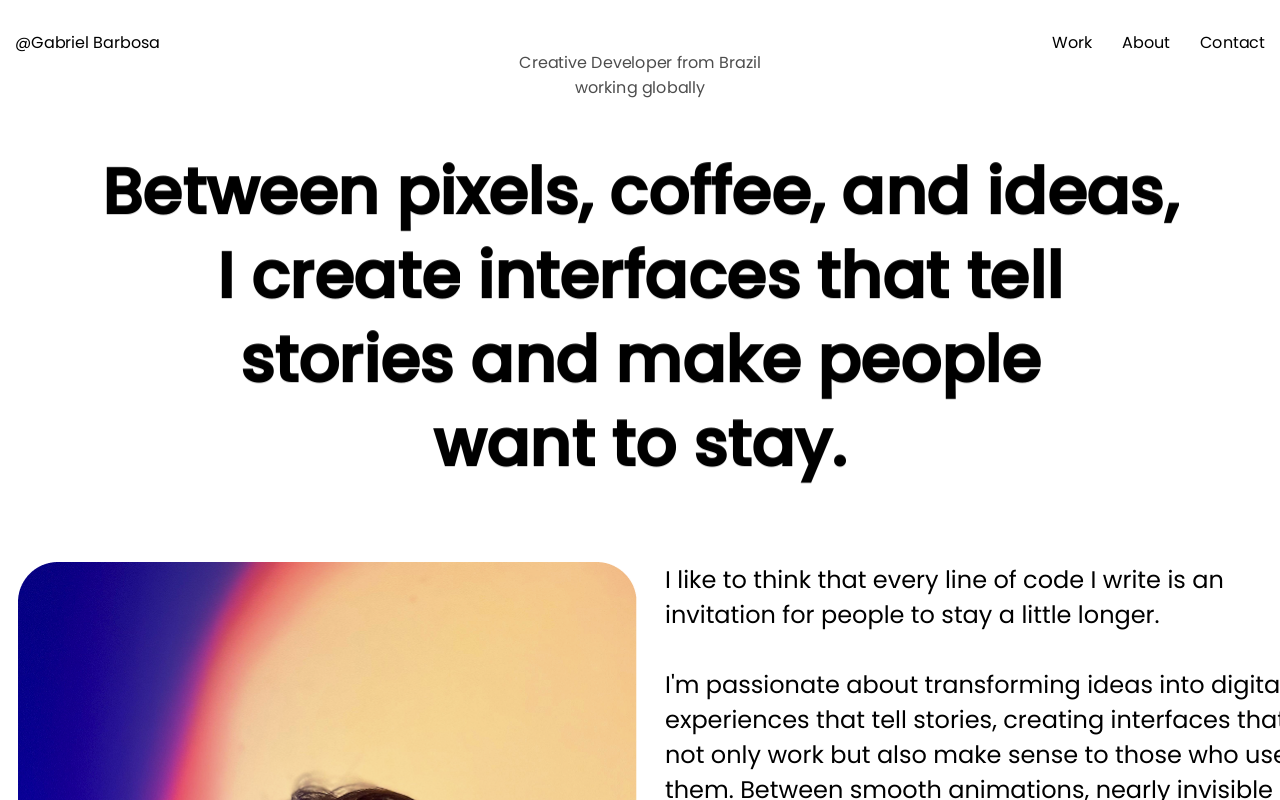
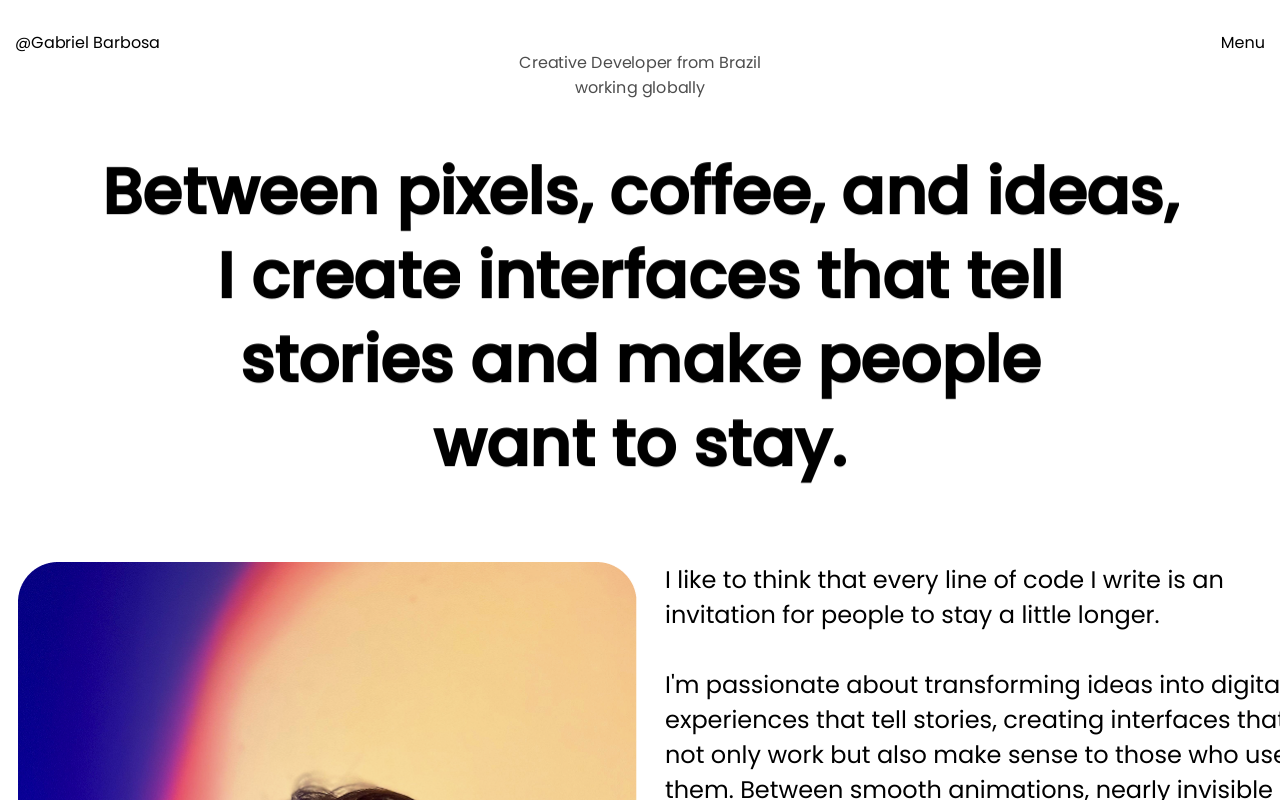
Before and after one commit to GabrielBarbosa2003/portfolio-2025, a React (Vite) app: page /about in a window 1280 px wide. Shown: the top 800 px of the page. Built offline with nearby package versions, Linux system fonts and the light colour scheme.

Commit message:
add: new menu

```diff
--- a/src/Components/NavBar/index.jsx
+++ b/src/Components/NavBar/index.jsx
@@ -8,8 +8,6 @@ export default function NavBar() {
     gsap.registerPlugin(useGSAP);
 
     const menuItens = [{ text: "Work", link: "#works" }, { text: "About", link: "/about" }, { text: "Contact", link: "#contact" }]
-    const liRefs = useRef([])
-    const charsRefs = useRef([])
 
     const creativeText = useRef(null)
     const textSplit = useRef()
@@ -17,36 +15,14 @@ export default function NavBar() {
     const [isMenuOpen, setIsMenuOpen] = useState(false);
     const tl = useRef();
 
-    const isMobile = window.innerWidth <= 480
-    console.log(isMobile)
-
     useLayoutEffect(() => {
-        liRefs.current.forEach((el, i) => {
-            const split = new SplitType(el, { types: "chars" })
-            charsRefs.current[i] = split.chars
-        })
 
         let splitTextNav = new SplitType(creativeText.current, { types: "chars" })
         textSplit.current = splitTextNav.chars
+
+
     }, [])
 
-    function menuMouseEnter(index) {
-
-        gsap.to(charsRefs.current[index], {
-            yPercent: -100,
-            ease: "power2.inOut",
-            stagger: 0.02
-        })
-    }
-
-    function menuMouseLeave(index) {
-
-        gsap.to(charsRefs.current[index], {
-            yPercent: 0,
-            ease: "power2.inOut",
-            stagger: 0.02
-        })
-    }
 
     function changeNameNavBarEnter() {
         gsap.to(textSplit.current, {
@@ -69,32 +45,31 @@ export default function NavBar() {
     }
 
     useGSAP(() => {
-        if (isMobile) {
+        const links = document.querySelectorAll(".links-mobile ul li")
+
         tl.current = gsap.timeline({ paused: true })
             .to(".menu-overlay", {
                 clipPath: "polygon(100% 0%, 0% 0%, 0% 100%, 100% 100%)",
                 ease: "power4.inOut",
                 duration: 1,
-                }, 0).fromTo(charsRefs.current, {
+            }, 0).fromTo(links, {
                 yPercent: 100
             }, {
                 yPercent: 0,
-                    stagger: 0.01
+                ease: "power1.inOut",
             })
-        }
+
     })
 
 
 
     useEffect(() => {
-        if (!isMobile || !tl.current) return;
-
         if (isMenuOpen) {
             tl.current.play();
         } else {
             tl.current.reverse();
         }
-    }, [isMenuOpen, isMobile]);
+    }, [isMenuOpen])
 
 
     return (
@@ -115,54 +90,40 @@ export default function NavBar() {
                 </div>
 
                 <div className="navbar-links">
-                    {window.innerWidth > 480 ? (
-                        <ul className="list-menu">
-                            {menuItens.map((item, index) => (
-                                <li
-                                    key={index}
-                                    ref={(el) => (liRefs.current[index] = el)}
-                                    onMouseEnter={() => menuMouseEnter(index)}
-                                    onMouseLeave={() => menuMouseLeave(index)}
-                                >
-                                    <a href={item.link}>
-                                        {item.text}
-                                        <br></br>
-                                        {item.text}
-                                    </a>
 
-                                </li>
-                            ))}
-                        </ul>
-                    ) : (
-                        <>
                     <p onClick={createMenuMobile}>Menu</p>
                     <div className='menu-overlay'>
                         <div className='grid-global'>
-                                    <div className='navbar'>
+                            <div className='navbar-overlay'>
                                 <Link to={"/"} onClick={createMenuMobile}><p>@Gabriel Barbosa</p></Link>
                                 <p onClick={createMenuMobile}>Close</p>
                             </div>
 
                             <div className='links-mobile'>
                                 <ul>
-
+                                    <div className='container-li'>
                                         <li onClick={createMenuMobile}>
                                             <a href={"#works"} >
                                                 Work
                                             </a>
+                                        </li>
+                                    </div>
 
-                                            </li>
+                                    <div className='container-li'>
                                         <li onClick={createMenuMobile}>
                                             <Link to={"/about"} >
                                                 About
                                             </Link>
                                         </li>
+                                    </div>
+                                    <div className='container-li'>
                                         <li onClick={createMenuMobile}>
                                             <a href={"#contact"} >
                                                 Contact
                                             </a>
 
                                         </li>
+                                    </div>
 
                                 </ul>
                             </div>
@@ -174,10 +135,10 @@ export default function NavBar() {
 
                         </div>
                     </div>
-                        </>
 
 
-                    )}
+
+
 
                 </div>
 
--- a/src/Components/NavBar/navbar.css
+++ b/src/Components/NavBar/navbar.css
@@ -12,10 +12,12 @@
     z-index: 2;
 
 }
-.navbar .char{
+
+.navbar .char {
     will-change: transform;
 }
-.menu-overlay .navbar a{
+
+.menu-overlay .navbar a {
     color: white;
 }
 
@@ -58,25 +60,41 @@
     clip-path: polygon(100% 0, 100% 0, 100% 100%, 100% 100%);
 }
 
-.links-mobile{
+.navbar-overlay {
+    display: flex;
+    justify-content: space-between;
+    align-items: center;
+    width: 100%;
+    height: 3vh;
+    margin-top: 1.875rem;
+    padding: 0px 0.3rem;
+}
+
+.links-mobile {
     width: 100%;
     position: absolute;
     top: 40%;
     left: 60%;
     transform: translate(-50%, -50%);
 }
-.links-mobile ul li{
+
+.links-mobile ul li {
     list-style: none;
-    font-size: 36px;
+    font-size: 42px;
     padding-top: 20px;
     height: 80px;
+
+}
+.container-li{
     clip-path: polygon(0 0, 100% 0, 100% 100%, 0% 100%);
 }
-.links-mobile a{
+
+
+.links-mobile a, .navbar-overlay a {
     color: white;
 }
 
-.social-mobile-menu{
+.social-mobile-menu {
     width: 100%;
     position: absolute;
     bottom: 0%;
@@ -85,3 +103,34 @@
     display: flex;
     justify-content: space-around;
 }
+
+
+/* Responsivo */
+
+@media(max-width: 1400px) {}
+
+@media(min-width: 600px) {
+    .links-mobile {
+        top: 50%;
+    }
+
+    .links-mobile ul li {
+        font-size: 7vw;
+        height: auto;
+    }
+}
+
+@media(min-width: 1366px) {
+}
+
+@media(max-width: 1280px) {}
+
+@media(max-width: 1200px) {}
+
+@media(max-width: 991px) {}
+
+@media(max-width: 800px) {}
+
+
+
+@media(max-width: 480px) {}
```
Lines whose indentation alone changed are shown as unchanged.
